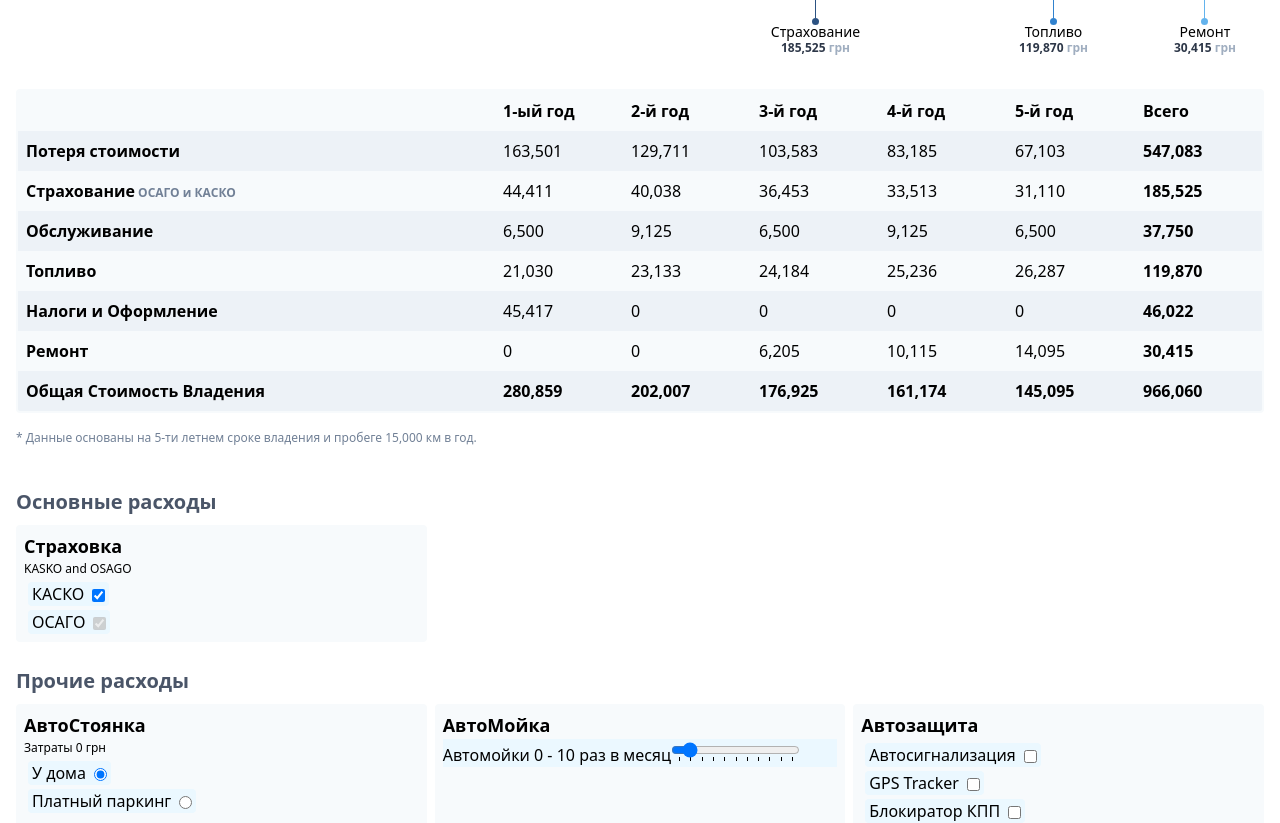
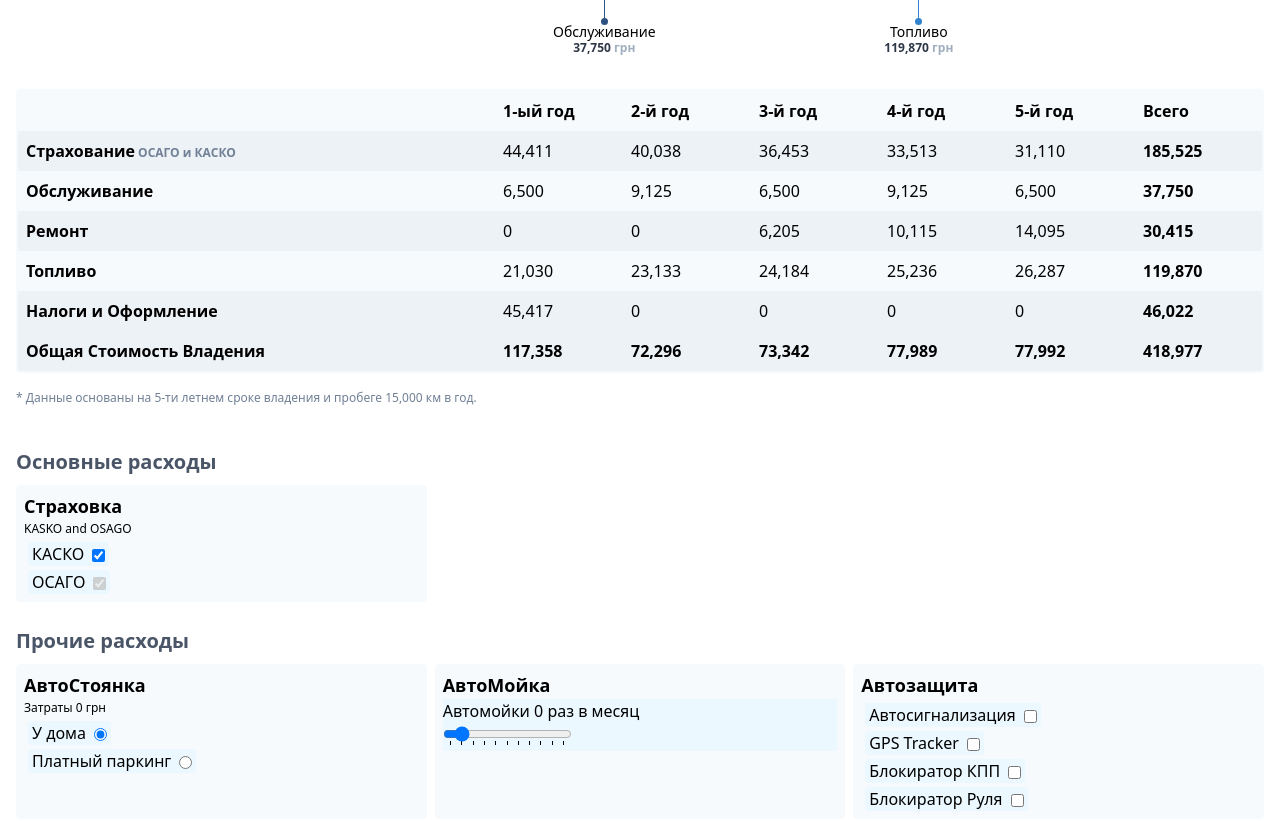
Before and after one commit to dzinemon/react-tw-cto, a React (Create React App) app: page / in a window 1280 px wide. Shown: the part 780-1603 px from the top of the page. Built offline with nearby package versions, Linux system fonts and the light colour scheme.

Commit message:
carwash and parking

```diff
--- a/src/App.js
+++ b/src/App.js
@@ -23,13 +23,18 @@ import {
   MAINTENANCE_EXPENSES,
   REPAIR_EXPENSES,
   ALL_FUELS,
-  PARKING_EXPENSES
+  PARKING_EXPENSES,
+  CARWASH_EXPENSES
 } from './hardcoded';
 
 function App() {
 
   function calculateParking(e) {
     setParking(e.target.value)
+  }
+
+  function setNumberOfCarWash(e) {
+    setCarWash(e.target.value)
   }
 
   function handleChange(e) {
@@ -49,13 +54,24 @@ function App() {
   const currentCar = Cars[0]
 
   const [ parking, setParking ] = useState('free')
+  const [ carwash, setCarWash ] = useState(0)
 
   const parkingExpenses = (parking === 'free')? 0 : PARKING_EXPENSES * 12
   const parkingExpensesArray = new Array(5);
   parkingExpensesArray.fill(parkingExpenses);
-  // const finalExpensesArray = parkingExpensesArray.map(i => parkingExpenses)
+
+  const otherExpensesArray = [];
+  const carwashExpensesArray = new Array(5);
+
+  const carwashExpenses = (carwash < 1)? 0 : CARWASH_EXPENSES * 12 * carwash
+  carwashExpensesArray.fill(carwashExpenses);
+
+  [0,0,0,0,0].map((e,idx) => {
+    return otherExpensesArray.push(carwashExpensesArray[idx] + parkingExpensesArray[idx]);
+  });
 
 
+  // const [ otherExpenses, setOtherExpenses ] = useState(0)
   const [ model, setModel ] = useState(currentCar.model)
   const [ average_fuel_consumption, setAFC ] = useState(currentCar.average_fuel_consumption)
   const [ configuration, setConfiguration ] = useState(currentCar.configuration)
@@ -134,9 +150,10 @@ const eachYearExpenses = () => {
       Number(REPAIR_EXPENSES[idx]) +
       Number(insuranceExpenses[idx]) +
       Number(MAINTENANCE_EXPENSES[idx]) +
-      Number(lossOfPriceArr[idx].depreciationAmount) +
+      // Number(lossOfPriceArr[idx].depreciationAmount) +
       Number(fuelConsumptionArray[idx]) +
-      Number(taxExpensesArray[idx]))
+      Number(taxExpensesArray[idx])) +
+      Number(otherExpensesArray[idx])
   })
 }
 
@@ -194,14 +211,18 @@ const perKm = (irretrievablyLost/75000).toFixed(2)
         insuranceExpenses={insuranceExpenses}
         eachYearExpensesArray={eachYearExpensesArray}
         costOfOwn={costOfOwn}
+        parkingExpensesArray={parkingExpensesArray}
+        otherExpensesArray={otherExpensesArray}
       />
       <CarDataGrid
         hasFullInsurance={hasFullInsurance}
         handleCheckClick={handleCheckClick}
-
+        setNumberOfCarWash={setNumberOfCarWash}
         calculateParking={calculateParking}
         parking={parking}
+        carwash={carwash}
         parkingExpensesArray={parkingExpensesArray}
+        otherExpensesArray={otherExpensesArray}
       />
       <hr className="mt-20"></hr>
       <Footer />
--- a/src/components/CarDataGrid.js
+++ b/src/components/CarDataGrid.js
@@ -48,7 +48,9 @@ function CarDataGrid(props) {
           parkingExpensesArray={props.parkingExpensesArray}
         />
 
-        <CarWash />
+        <CarWash
+          carwash={props.carwash}
+          setNumberOfCarWash={props.setNumberOfCarWash}/>
         <Alarms />
         <Wheels />
 
--- a/src/components/CarTable.js
+++ b/src/components/CarTable.js
@@ -17,9 +17,11 @@ function CarTable(props) {
     hasFullInsurance,
     taxExpensesArray,
     fuelConsumptionArray,
-    lossOfPriceArr,
+    // lossOfPriceArr,
+    // parkingExpensesArray,
     insuranceExpenses,
     eachYearExpensesArray,
+    otherExpensesArray,
     costOfOwn
   } = props;
   // tax
@@ -29,11 +31,11 @@ function CarTable(props) {
   const totalFuelConsumption = sumTheArray(fuelConsumptionArray);
 
   // depreciation
-  const totalDepreciation = lossOfPriceArr.reduce((acc, cur) => {
-    return acc + Number(cur.depreciationAmount);
-  }, 0);
+  // const totalDepreciation = lossOfPriceArr.reduce((acc, cur) => {
+  //   return acc + Number(cur.depreciationAmount);
+  // }, 0);
 
-  const depreciationArray = lossOfPriceArr.map((i) => i.depreciationAmount);
+  // const depreciationArray = lossOfPriceArr.map((i) => i.depreciationAmount);
 
   // maintenance
   const totalMaintenance = sumTheArray(MAINTENANCE_EXPENSES);
@@ -43,6 +45,9 @@ function CarTable(props) {
 
   // repairs
   const totalRepairs = sumTheArray(REPAIR_EXPENSES);
+
+  //other expenses
+  const totalOtherExpenses = sumTheArray(otherExpensesArray)
 
   // calculate Each Year
   const fiveYearTDs = eachYearExpensesArray.map((i, idx) => {
@@ -55,11 +60,6 @@ function CarTable(props) {
 
   const AllCosts = [
     {
-      name: "totalDepreciation",
-      value: totalDepreciation,
-      array: depreciationArray,
-    },
-    {
       name: "totalInsurance",
       value: totalInsurance,
       array: insuranceExpenses,
@@ -70,6 +70,11 @@ function CarTable(props) {
       array: MAINTENANCE_EXPENSES,
     },
     {
+      name: "totalRepairs",
+      value: totalRepairs,
+      array: REPAIR_EXPENSES,
+    },
+    {
       name: "totalFuelConsumption",
       value: totalFuelConsumption,
       array: fuelConsumptionArray,
@@ -78,18 +83,24 @@ function CarTable(props) {
       name: "totalTaxExpenses",
       value: totalTaxExpenses,
       array: taxExpensesArray,
-    },
-    {
-      name: "totalRepairs",
-      value: totalRepairs,
-      array: REPAIR_EXPENSES,
-    },
+    }
+
   ];
+  let sortedCosts;
+  if (totalOtherExpenses > 0) {
+     sortedCosts = [...AllCosts, {
+      name: "totalOtherExpenses",
+      value: totalOtherExpenses,
+      array: otherExpensesArray,
+    }]
+  } else {
+     sortedCosts = AllCosts;
+  }
 
   // const sortedCosts = AllCosts.sort((a, b) => b.value - a.value)
-  const sortedCosts = AllCosts;
+  // const sortedCosts = AllCosts;
 
-  const tableRows = AllCosts.map((i, idx) => {
+  const tableRows = sortedCosts.map((i, idx) => {
     return (
       <CarTableRow
         hasFullInsurance={hasFullInsurance}
--- a/src/components/CarWash.js
+++ b/src/components/CarWash.js
@@ -1,13 +1,19 @@
 import React from 'react';
 
-function CarWash() {
+function CarWash(props) {
+
+  const {carwash,setNumberOfCarWash} = props;
   return (
     <div className="bg-gray-100  rounded p-2">
       <p className="font-semibold text-lg">
         АвтоМойка
       </p>
       <div className="bg-blue-100">
-        Автомойки 0 - 10 раз в месяц
+        <div>
+          Автомойки {carwash} раз в месяц
+        </div>
+
+        <div>
         <input
             type="range"
             defaultValue="1"
@@ -15,6 +21,7 @@ function CarWash() {
             step="1"
             max="10"
             list="tickmarks"
+            onChange={setNumberOfCarWash}
             // readOnly
             />
           <datalist id="tickmarks">
@@ -32,6 +39,7 @@ function CarWash() {
           </datalist>
         </div>
       </div>
+    </div>
   )
 }
 
```
Lines whose indentation alone changed are shown as unchanged.
